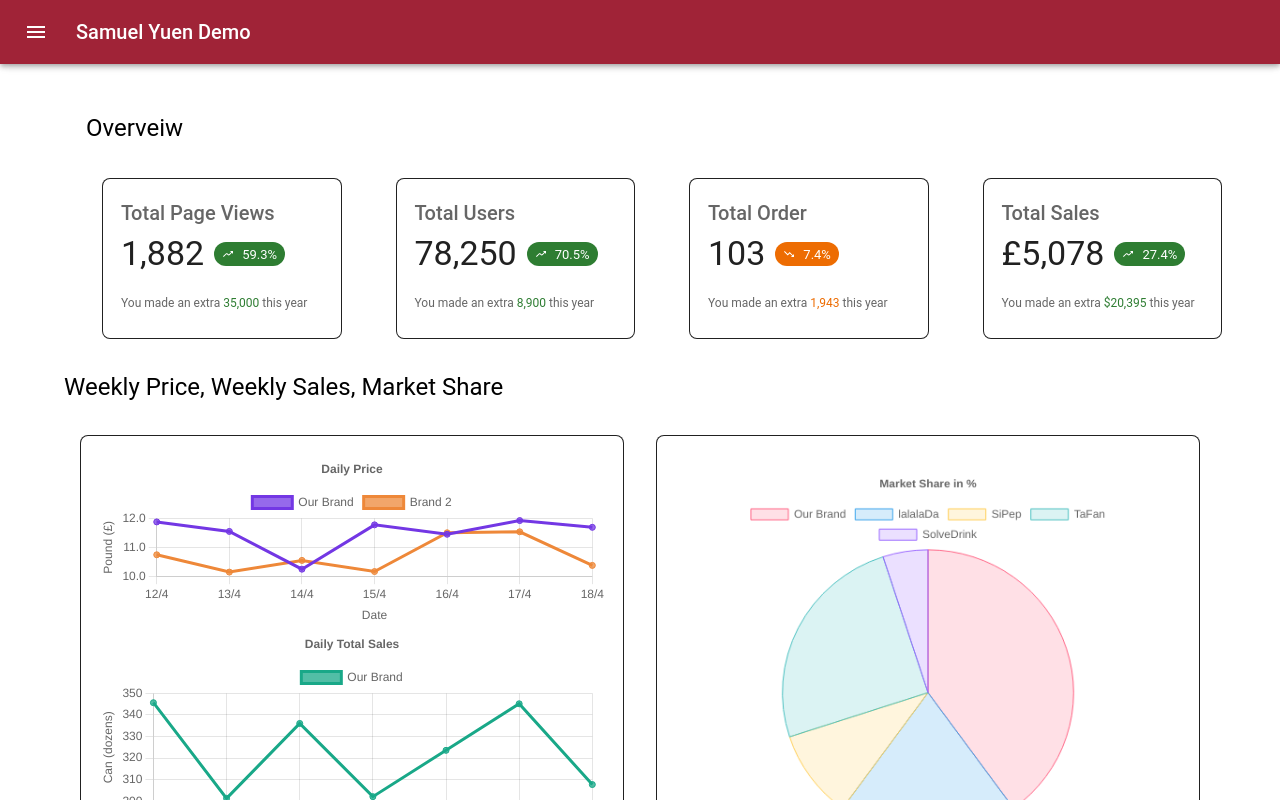
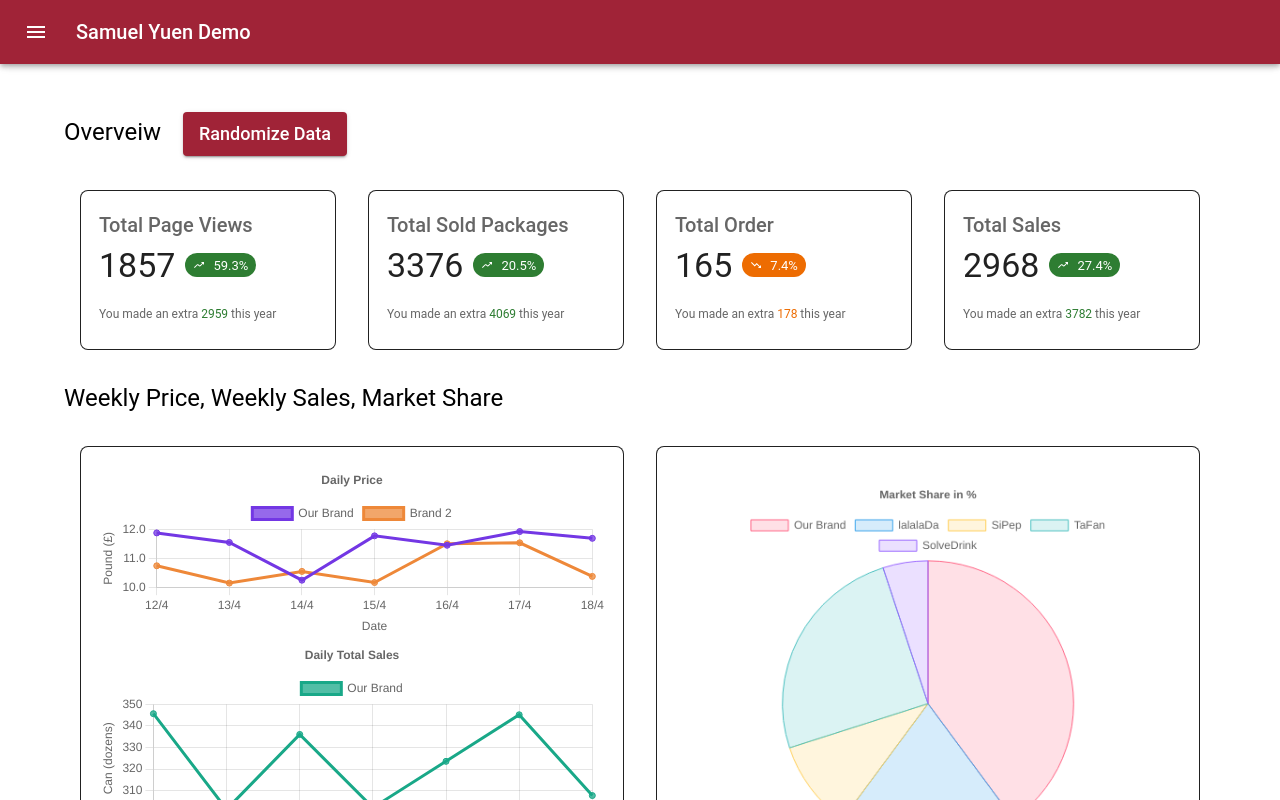
Before and after one commit to samueyuen2/demo, a React (Vite) app in the folder frontend/: page /dashboard in a window 1280 px wide. Shown: the top 800 px of the page. Built offline with nearby package versions, Linux system fonts and the light colour scheme.

Commit message:
Add randomize data BTN

```diff
--- a/frontend/src/pages/Dashboard/Dashboard.jsx
+++ b/frontend/src/pages/Dashboard/Dashboard.jsx
@@ -39,47 +39,39 @@ import MainCard from '../../components/MainCard'
 import AnalyticEcommerce from '../../components/AnalyticEcommerce'
 
 function Dashboard() {
-
-    const [_line_numberBase, setLineNumberBase] = useState(10)
-    const [_line_lineAmount, setLineAmount] = useState(2)
-    const [_line_labels, setLineLabels] = useState(['12/4', '13/4', '14/4', '15/4', '16/4', '17/4', '18/4'])
-    // const [_line_labels, setLineLabels] = useState(['January', 'February', 'March', 'April', 'May', 'June', 'July'])
-
-    const lineChartDataGenerator = (numberBase, lineAmount, labels, variantNumber) => {
-        let temp = []
-        for (let i = 0; i < lineAmount; i++) {
-            const r = Math.random() * 255
-            const g = Math.random() * 255
-            const b = Math.random() * 255
-            temp?.push({
-                label: i === 0 ? "Our Brand" : `Brand ${i + 1}`,
-                data: !!labels ? labels.map(() => numberBase + (Math.random() * variantNumber)) : [],
-                borderColor: `rgb(${r}, ${g}, ${b})`,
-                backgroundColor: `rgba(${r}, ${g}, ${b}, 0.75)`,
-            })
-        }
-        return temp
-    }
+    // Card 1
+    const [_card_1, setCard1] = useState(Math.ceil(Math.random() * 1880));
+    const [_card_2, setCard2] = useState(Math.ceil(Math.random() * 7500));
+    const [_card_3, setCard3] = useState(Math.ceil(Math.random() * 188));
+    const [_card_4, setCard4] = useState(Math.ceil(Math.random() * 5078));
 
     return (
         <>
 
-            <Grid container rowSpacing={4.5} columnSpacing={2.75} sx={{ m: "1rem 0", mt: "0.75rem" }}>
+            <Grid container rowSpacing={4.5} sx={{ m: "1rem 0", mt: "0.75rem" }}>
                 {/* row 1 */}
                 <Grid item xs={12} sx={{ mb: -2.25 }}>
-                    <Typography variant="h5">Overveiw</Typography>
+                    <Typography variant="h5">Overveiw <Button variant='contained'
+                        sx={{ ml: "1rem" }}
+                        onClick={() => {
+                            setCard1(Math.ceil(Math.random() * 1880))
+                            setCard2(Math.ceil(Math.random() * 7500))
+                            setCard3(Math.ceil(Math.random() * 188))
+                            setCard4(Math.ceil(Math.random() * 5078))
+                        }}
+                    > Randomize Data</Button></Typography>
                 </Grid>
                 <Grid item xs={12} sm={6} md={4} lg={3}>
-                    <AnalyticEcommerce title="Total Page Views" count="1,882" percentage={59.3} color="success" extra="35,000" />
+                    <AnalyticEcommerce title="Total Page Views" count={_card_1} percentage={59.3} color="success" extra={Math.ceil(_card_1 * 1.593)} />
                 </Grid>
                 <Grid item xs={12} sm={6} md={4} lg={3}>
-                    <AnalyticEcommerce title="Total Users" count="78,250" percentage={70.5} color="success" extra="8,900" />
+                    <AnalyticEcommerce title="Total Sold Packages" count={_card_2} percentage={20.5} color="success" extra={Math.ceil(_card_2 * 1.205)} />
                 </Grid>
                 <Grid item xs={12} sm={6} md={4} lg={3}>
-                    <AnalyticEcommerce title="Total Order" count="103" percentage={7.4} isLoss color="warning" extra="1,943" />
+                    <AnalyticEcommerce title="Total Order" count={_card_3} percentage={7.4} isLoss color="warning" extra={Math.ceil(_card_3 * 1.074)} />
                 </Grid>
                 <Grid item xs={12} sm={6} md={4} lg={3}>
-                    <AnalyticEcommerce title="Total Sales" count="£5,078" percentage={27.4} color="success" extra="$20,395" />
+                    <AnalyticEcommerce title="Total Sales" count={_card_4} percentage={27.4} color="success" extra={Math.ceil(_card_4 * 1.274)} />
                 </Grid>
             </Grid>
 
--- a/frontend/src/pages/Dashboard/DataGridDemo.jsx
+++ b/frontend/src/pages/Dashboard/DataGridDemo.jsx
@@ -2,6 +2,7 @@ import * as React from 'react';
 import Box from '@mui/material/Box';
 import Typography from '@mui/material/Typography';
 import { DataGrid } from '@mui/x-data-grid';
+import MoreVertIcon from '@mui/icons-material/MoreVert';
 
 const columns = [
   { field: 'id', headerName: 'ID', width: 90, align: "center", headerAlign: "center" },
@@ -86,7 +87,7 @@ export default function DataGridDemo() {
     <Box sx={{ maxHeight: 750, width: '100%', m: "1rem 0" }}>
 
       <Typography variant='h5' color={"dark"} sx={{ m: "1rem 0" }}>
-        Greater London Stock Overview (in %)
+        Greater London Stock Overview (in %).<br /><i><u>Please press <MoreVertIcon /> in column headers to apply extra filters.</u></i>
       </Typography>
       <DataGrid
         rows={rows}
```
